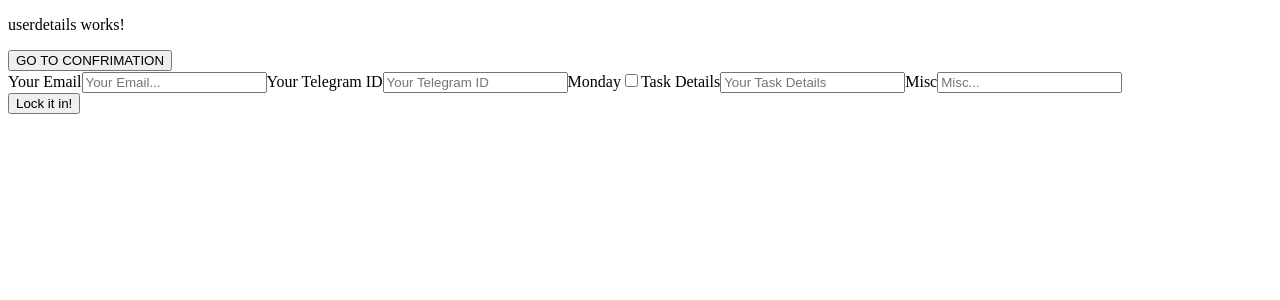
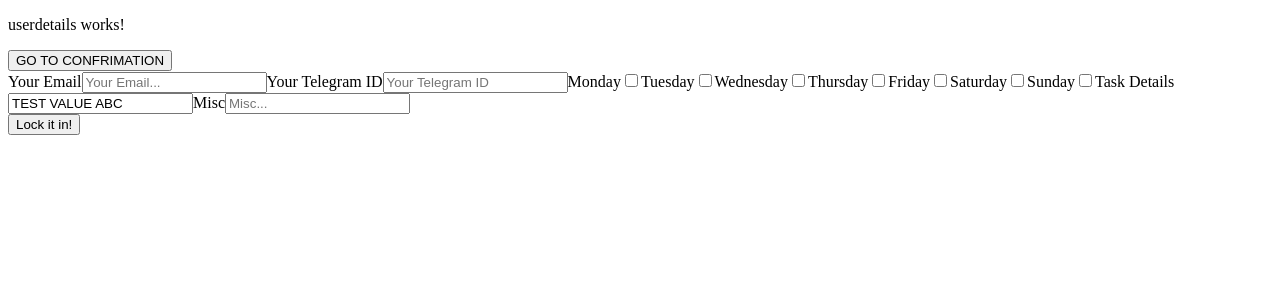
Before and after one commit to jonahng/vttp5_project_client, an Angular app: page /userdetails in a window 1280 px wide. Shown: the top 300 px of the page. Built offline with nearby package versions, Linux system fonts and the light colour scheme.

Commit message:
before adding pwa

```diff
--- a/src/app/components/confirmation.component.html
+++ b/src/app/components/confirmation.component.html
@@ -1,2 +1,5 @@
 <p>confirmation works!</p>
 <button (click)="nextPage()">CREATE ANOTHER GOAL!</button>
+
+
+<button (click)="deleteTask()">DELETE TASK</button>
--- a/src/app/components/confirmation.component.ts
+++ b/src/app/components/confirmation.component.ts
@@ -1,5 +1,7 @@
 import { Component, inject } from '@angular/core';
 import { Router } from '@angular/router';
+import { TaskService } from '../task.service';
+import { SuggestionStoreService } from '../suggestion-store.service';
 
 @Component({
   selector: 'app-confirmation',
@@ -9,6 +11,8 @@ import { Router } from '@angular/router';
 })
 export class ConfirmationComponent {
   router = inject(Router)
+  taskService = inject(TaskService)
+  suggestionStore = inject(SuggestionStoreService)
 
 
 
@@ -20,4 +24,16 @@ export class ConfirmationComponent {
   }
 
 
+  deleteTask(){
+    this.taskService.deleteTask("97c32558").subscribe({
+      next:(data) => {
+        console.log(data)
+      },
+      error: (error)=>{
+        console.log(error.message)
+      }
+    });
+  }
+
+
 }
--- a/src/app/components/userdetails.component.html
+++ b/src/app/components/userdetails.component.html
@@ -9,11 +9,33 @@
     <label for="telegram_id">Your Telegram ID</label>
     <input type = "text" id="telegram_id" placeholder="Your Telegram ID" formControlName="telegram_id" >
 
+
+
+
     <label for="mon">Monday</label>
     <input type="checkbox" id="mon" formControlName="mon">
 
+    <label for="mon">Tuesday</label>
+    <input type="checkbox" id="tue" formControlName="tue">
+
+    <label for="mon">Wednesday</label>
+    <input type="checkbox" id="wed" formControlName="wed">
+
+    <label for="mon">Thursday</label>
+    <input type="checkbox" id="thu" formControlName="thu">
+
+    <label for="mon">Friday</label>
+    <input type="checkbox" id="fri" formControlName="fri">
+
+    <label for="mon">Saturday</label>
+    <input type="checkbox" id="sat" formControlName="sat">
+
+    <label for="mon">Sunday</label>
+    <input type="checkbox" id="sun" formControlName="sun">
+
+
     <label for="task_detail">Task Details</label>
-    <input type = "text" id="task_detail" placeholder="Your Task Details" formControlName="task_detail" >
+    <input type = "text" id="task_detail" placeholder="Your Task Details" formControlName="task_detail">
     <!-- USE VALUE ATTRIBUTE?? -->
 
     <label for="task_detail">Misc</label>
--- a/src/app/components/userdetails.component.ts
+++ b/src/app/components/userdetails.component.ts
@@ -20,8 +20,11 @@ export class UserdetailsComponent implements OnInit{
   taskService = inject(TaskService)
   suggestionStore = inject(SuggestionStoreService)
 
+  testFieldValue: string = "TEST VALUE ABC"
+
   ngOnInit(): void {
     this.form = this.createForm()
+
   }
 
   createForm(){
@@ -35,7 +38,7 @@ export class UserdetailsComponent implements OnInit{
       "fri": this.fb.control<boolean>(false),
       "sat": this.fb.control<boolean>(false),
       "sun": this.fb.control<boolean>(false),
-      "task_detail": this.fb.control<string>(""),
+      "task_detail": this.fb.control<string>(this.testFieldValue),
       "misc": this.fb.control<string>("")
     })
 
--- a/src/app/task.service.ts
+++ b/src/app/task.service.ts
@@ -23,4 +23,13 @@ export class TaskService {
     console.log(JSON.stringify(userdetails));
     return this.http.post<any>("/api/post", JSON.stringify(userdetails));
   }
+
+  deleteTask(taskId: string): Observable<any>{
+
+    const urlprefix = "/api/delete/";
+    const finalurl = urlprefix + taskId;
+    console.log("SENDING DELETE REQUEST FOR TASK:", taskId , finalurl);
+    return this.http.delete<any>(finalurl)
+
+  }
 }
```
